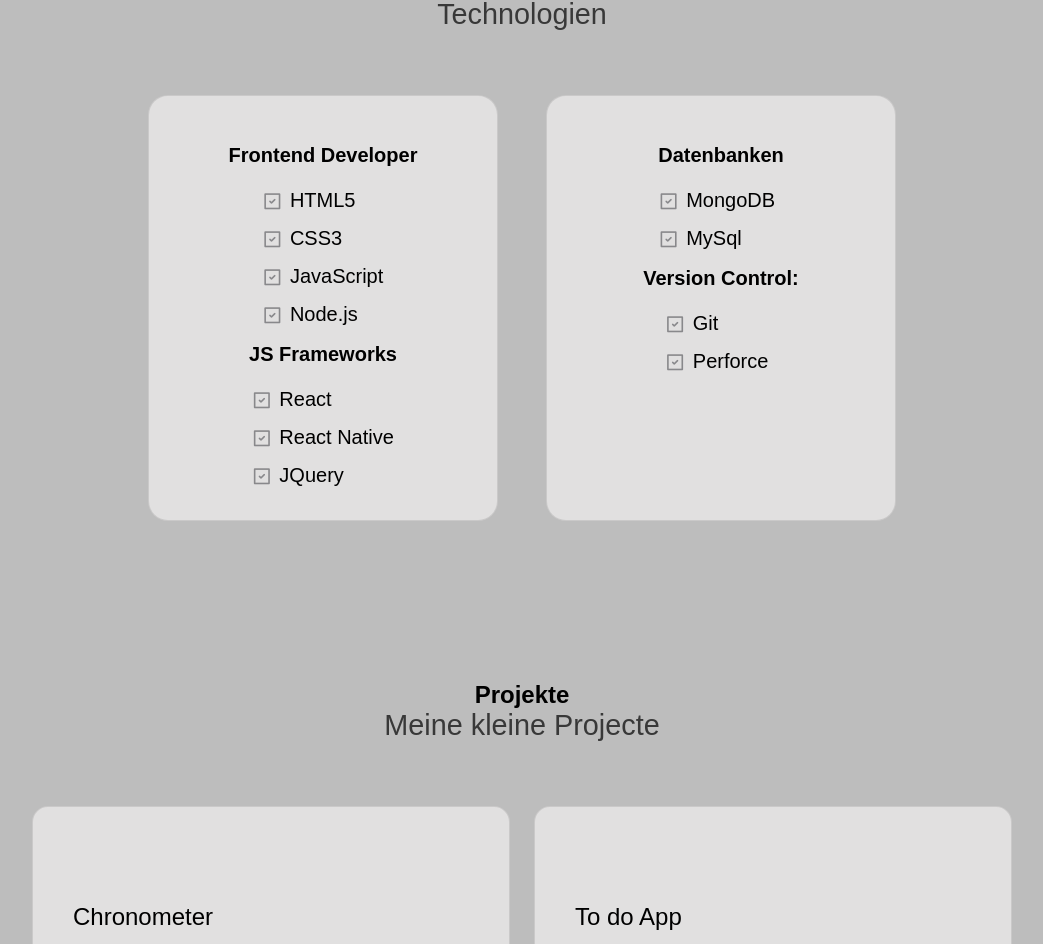
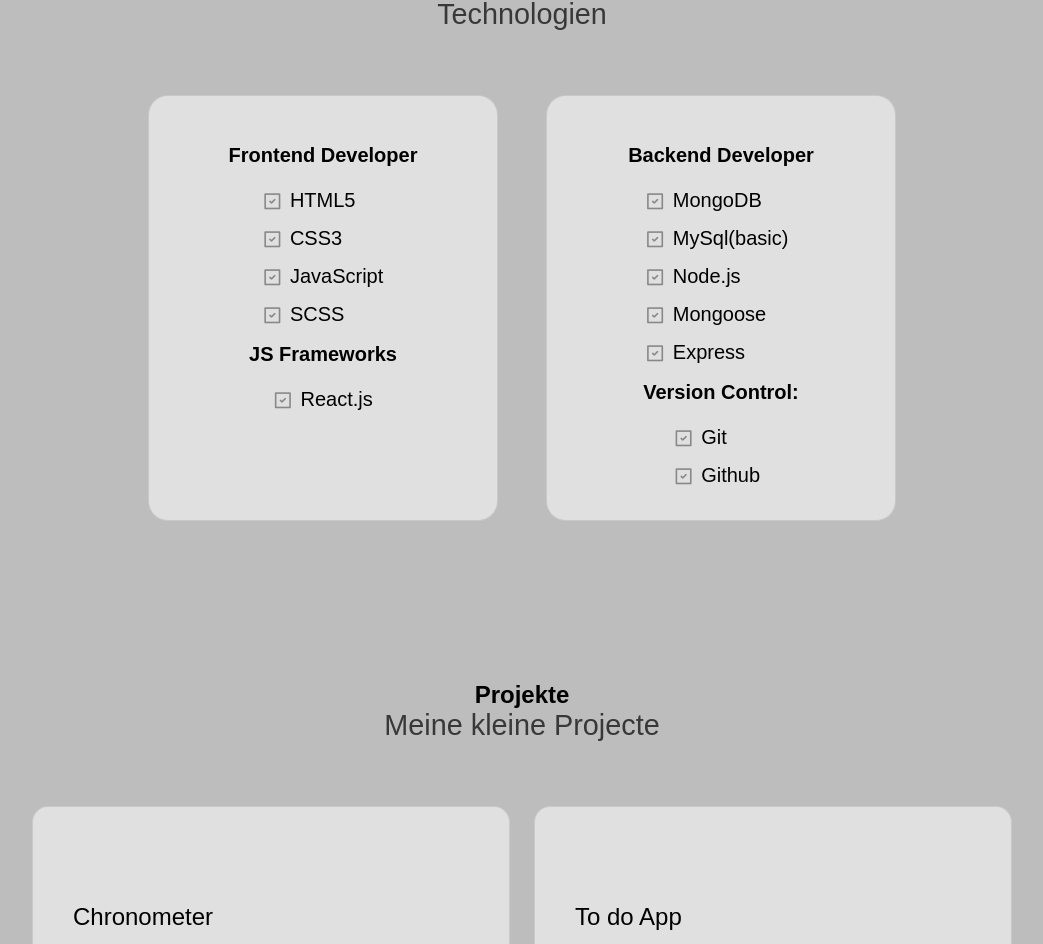
Before and after one commit to VasoThom/myportfolio-React, a React (Create React App) app: page / in a window 1280 px wide. Shown: the part 1608-2552 px from the top of the page, without its empty margins (118-1161 px from the left). Built offline with nearby package versions, Linux system fonts and the light colour scheme.

Commit message:
some changes cv

```diff
--- a/src/components/about/About.js
+++ b/src/components/about/About.js
@@ -1,6 +1,6 @@
 import React from "react";
 import "./about.css";
-import LebensLauf from "../../assets/vasothomopoulou.pdf";
+import LebensLauf from "../../assets/vasothomopouloucv.pdf";
 import Info from "./Info.js";
 
 const About = () => {
--- a/src/components/projects/Projects.js
+++ b/src/components/projects/Projects.js
@@ -83,7 +83,7 @@ const Projects = () => {
               <h3 className="projects__modal-title">Wetter App</h3>
               <div className="projects__modal-description">
                 <a href="https://myproject-three-pied.vercel.app/">Live Demo</a>
-                <a href=""> Code</a>
+                <a href="https://github.com/VasoThom/Project"> Code</a>
               </div>
             </div>
           </div>
--- a/src/components/skills/Backend.js
+++ b/src/components/skills/Backend.js
@@ -3,7 +3,7 @@ import React from "react";
 const Backend = () => {
   return (
     <div className="skills__content">
-      <h3 className="skills__title">Datenbanken</h3>
+      <h3 className="skills__title">Backend Developer</h3>
 
       <div className="skills__box">
         <div className="skills__group">
@@ -14,7 +14,22 @@ const Backend = () => {
           </div>
           <div className="skills__data">
             <i class="uil uil-check-square"></i>
-            <div className="skills__name">MySql</div>
+            <div className="skills__name">MySql(basic)</div>
+            <div className="skills__level"></div>
+          </div>
+          <div className="skills__data">
+            <i class="uil uil-check-square"></i>
+            <div className="skills__name">Node.js</div>
+            <div className="skills__level"></div>
+          </div>
+          <div className="skills__data">
+            <i class="uil uil-check-square"></i>
+            <div className="skills__name">Mongoose</div>
+            <div className="skills__level"></div>
+          </div>
+          <div className="skills__data">
+            <i class="uil uil-check-square"></i>
+            <div className="skills__name">Express</div>
             <div className="skills__level"></div>
           </div>
         </div>
@@ -30,7 +45,7 @@ const Backend = () => {
           </div>
           <div className="skills__data">
             <i class="uil uil-check-square"></i>
-            <div className="skills__name">Perforce</div>
+            <div className="skills__name">Github</div>
             <div className="skills__level"></div>
           </div>
         </div>
--- a/src/components/skills/Frontend.js
+++ b/src/components/skills/Frontend.js
@@ -20,7 +20,7 @@ const Frontend = () => {
           </div>
           <div className="skills__data">
             <i class="uil uil-check-square"></i>
-            <div className="skills__name">Node.js</div>
+            <div className="skills__name">SCSS</div>
           </div>
         </div>
       </div>
@@ -30,16 +30,16 @@ const Frontend = () => {
         <div className="skills__group">
           <div className="skills__data">
             <i class="uil uil-check-square"></i>
-            <div className="skills__name">React</div>
+            <div className="skills__name">React.js</div>
+          </div>
+          {/* <div className="skills__data">
+            <i class="uil uil-check-square"></i>
+            <div className="skills__name">React </div>
           </div>
           <div className="skills__data">
             <i class="uil uil-check-square"></i>
-            <div className="skills__name">React Native</div>
-          </div>
-          <div className="skills__data">
-            <i class="uil uil-check-square"></i>
-            <div className="skills__name">JQuery</div>
-          </div>
+            <div className="skills__name"></div>
+          </div> */}
         </div>
       </div>
     </div>
```
Also changed, not shown: 2 other files (tests, documents, lock files or other folders).
